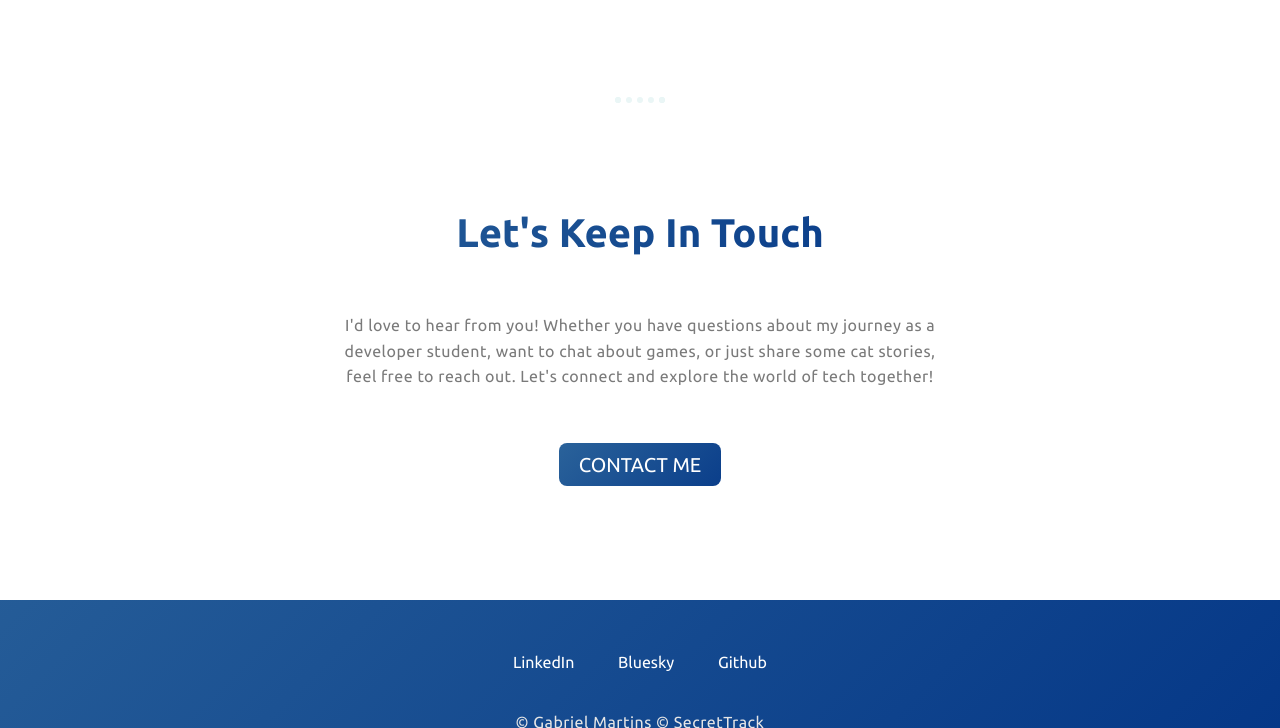
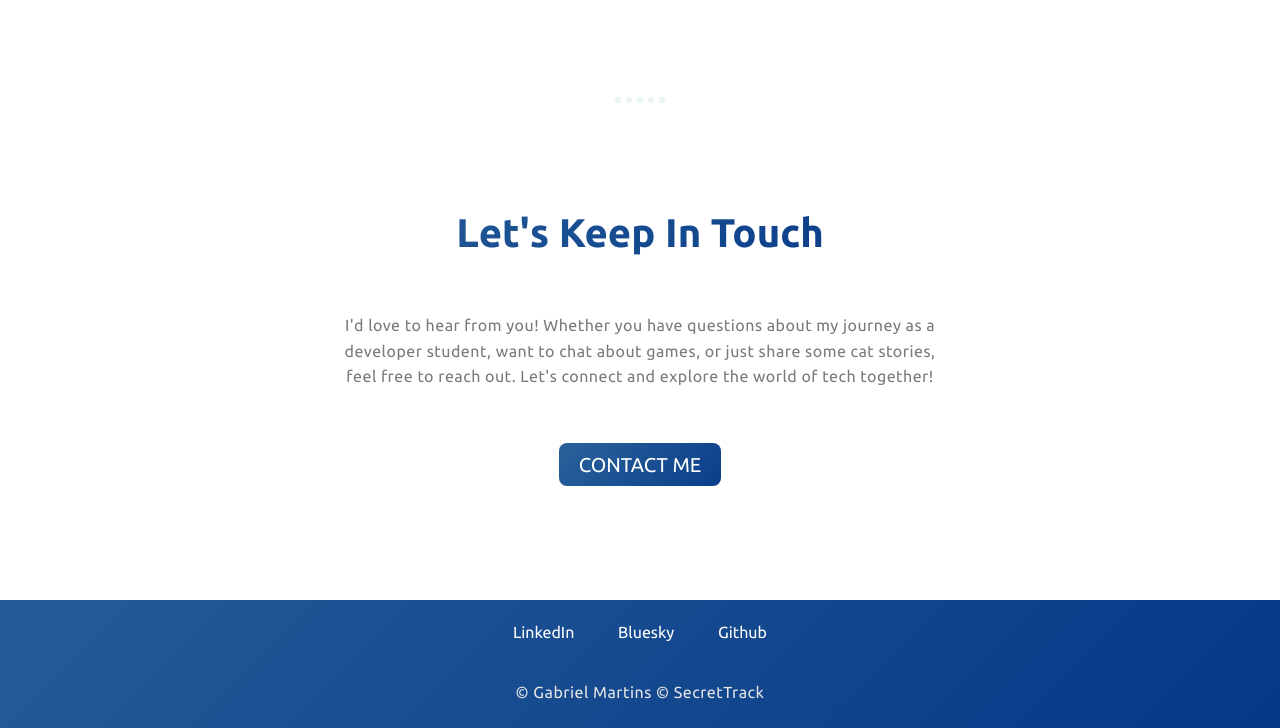
Before and after one commit to SecretTrack/portfolio-page, a plain HTML site: page index.html in a window 1280 px wide. Shown: the part 4372-5100 px from the top of the page. Drawn offline with Linux system fonts and the light colour scheme.

Commit message:
Update style.css

```diff
--- a/style.css
+++ b/style.css
@@ -132,7 +132,7 @@ p {
     width: 100%;
     height: 16vh;
     animation: animate 15s ease infinite;
-    padding: 50px 0 20px;
+    padding: 20px 0 20px;
 }
 
 .contact-message {
```
